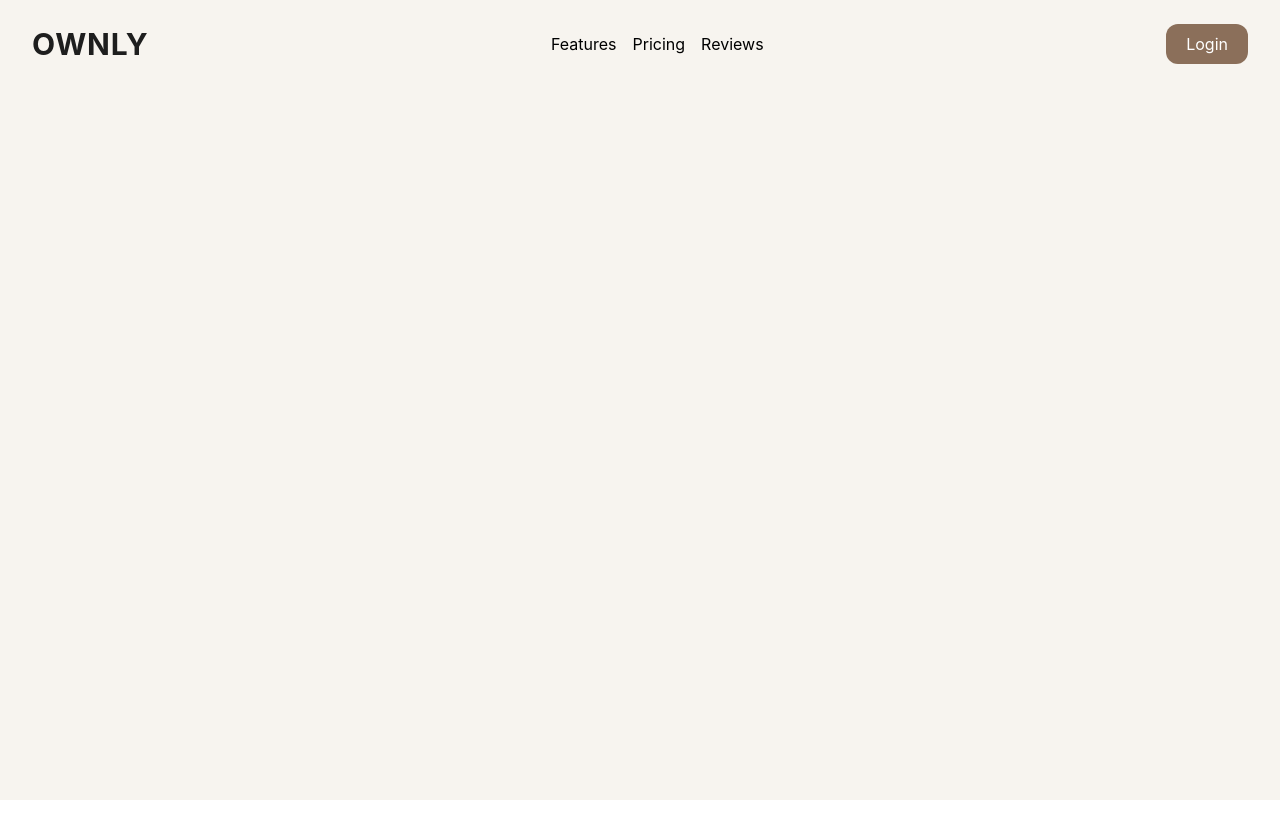
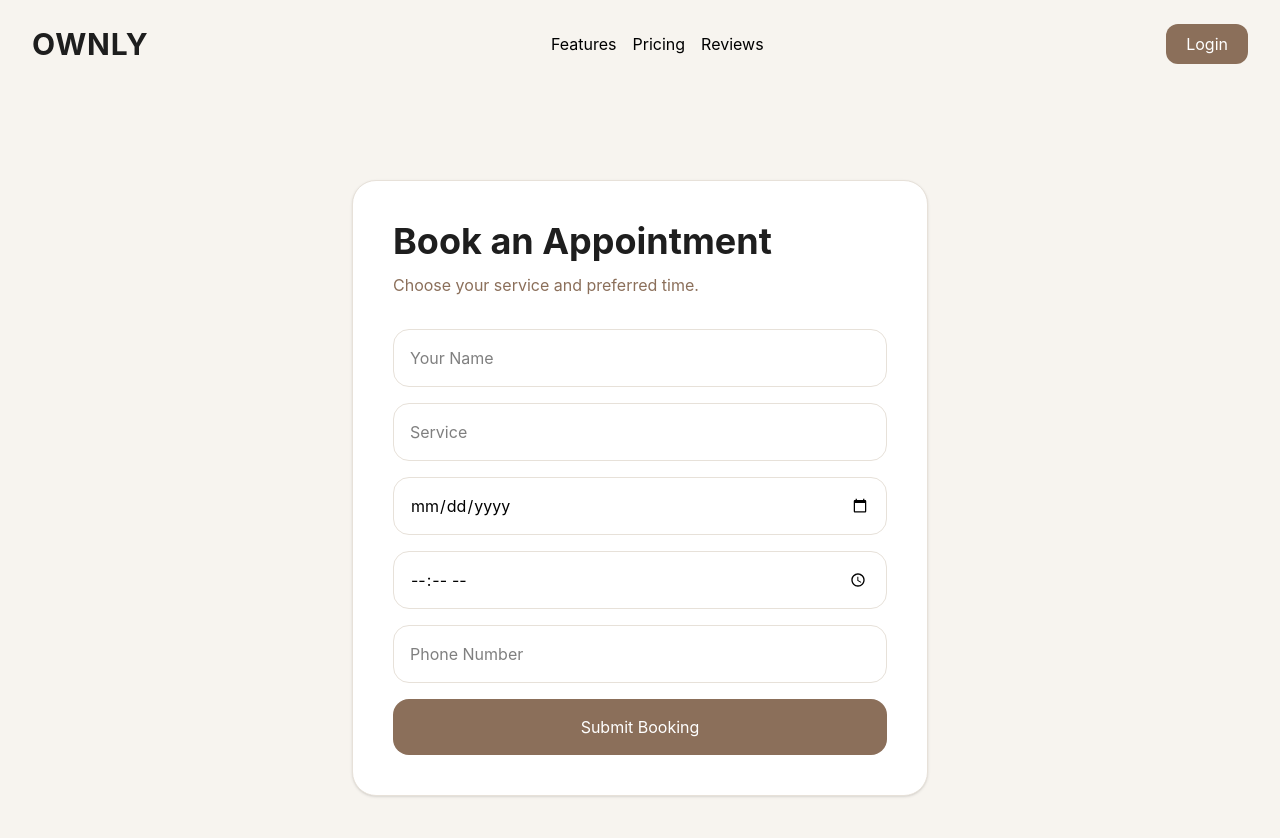
Before and after one commit to BreiaJohn/ownly-booking-app, a React (Vite) app: page /book/1 in a window 1280 px wide. Shown: the top 838 px of the page. Before the commit the page ends 800 px from the top, so only its background shows below. Built offline with nearby package versions, Linux system fonts and the light colour scheme.

Commit message:
Add public booking form

```diff
--- a/src/App.jsx
+++ b/src/App.jsx
@@ -12,6 +12,7 @@ import Payments from "./pages/Payments"
 import Settings from "./pages/Settings"
 import ProtectedRoute from "./components/ProtectedRoute"
 import { Toaster } from "react-hot-toast"
+import PublicBooking from "./pages/PublicBooking"
 
 function App() {
   return (
@@ -71,6 +72,10 @@ function App() {
       </ProtectedRoute>
     }
   />
+  <Route
+  path="/book/:username"
+  element={<PublicBooking />}
+/>
 
 </Routes>
     </div>
--- /dev/null
+++ b/src/pages/PublicBooking.jsx
@@ -0,0 +1,120 @@
+import { useState } from "react"
+import { supabase } from "../lib/supabase"
+import toast from "react-hot-toast"
+
+function PublicBooking() {
+  const [clientName, setClientName] = useState("")
+  const [service, setService] = useState("")
+  const [date, setDate] = useState("")
+  const [time, setTime] = useState("")
+  const [phone, setPhone] = useState("")
+
+  const handleBooking = async (e) => {
+    e.preventDefault()
+
+    const { error } = await supabase
+      .from("bookings")
+      .insert([
+        {
+          client_name: clientName,
+          service,
+          date,
+          time,
+          phone,
+          status: "Pending",
+        },
+      ])
+
+    if (error) {
+      toast.error("Failed to create booking")
+    } else {
+      toast.success("Booking submitted!")
+
+      setClientName("")
+      setService("")
+      setDate("")
+      setTime("")
+      setPhone("")
+    }
+
+    console.log(error)
+  }
+
+  return (
+    <div className="min-h-screen bg-[#F7F4EF] flex items-center justify-center p-6">
+      <form
+        onSubmit={handleBooking}
+        className="bg-white rounded-3xl p-10 shadow-sm border border-[#E7E1D9] w-full max-w-xl"
+      >
+        <h1 className="text-4xl font-bold text-[#1E1E1E]">
+          Book an Appointment
+        </h1>
+
+        <p className="text-[#8B6F5A] mt-3 mb-8">
+          Choose your service and preferred time.
+        </p>
+
+        <div className="flex flex-col gap-4">
+
+          <input
+            type="text"
+            placeholder="Your Name"
+            value={clientName}
+            onChange={(e) =>
+              setClientName(e.target.value)
+            }
+            className="p-4 rounded-2xl border border-[#E7E1D9] outline-none"
+          />
+
+          <input
+            type="text"
+            placeholder="Service"
+            value={service}
+            onChange={(e) =>
+              setService(e.target.value)
+            }
+            className="p-4 rounded-2xl border border-[#E7E1D9] outline-none"
+          />
+
+          <input
+            type="date"
+            value={date}
+            onChange={(e) =>
+              setDate(e.target.value)
+            }
+            className="p-4 rounded-2xl border border-[#E7E1D9] outline-none"
+          />
+
+          <input
+            type="time"
+            value={time}
+            onChange={(e) =>
+              setTime(e.target.value)
+            }
+            className="p-4 rounded-2xl border border-[#E7E1D9] outline-none"
+          />
+
+          <input
+            type="text"
+            placeholder="Phone Number"
+            value={phone}
+            onChange={(e) =>
+              setPhone(e.target.value)
+            }
+            className="p-4 rounded-2xl border border-[#E7E1D9] outline-none"
+          />
+
+          <button
+            type="submit"
+            className="bg-[#8B6F5A] text-white py-4 rounded-2xl hover:opacity-90 transition"
+          >
+            Submit Booking
+          </button>
+
+        </div>
+      </form>
+    </div>
+  )
+}
+
+export default PublicBooking
```
